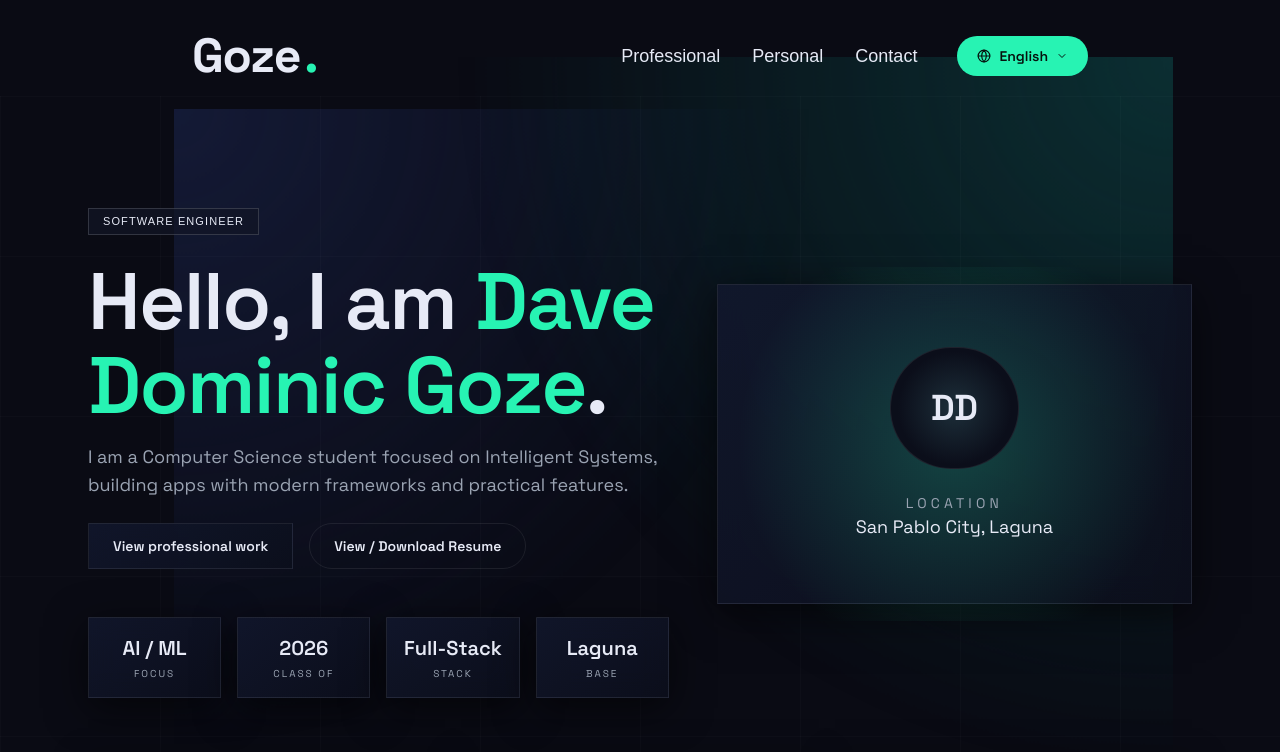
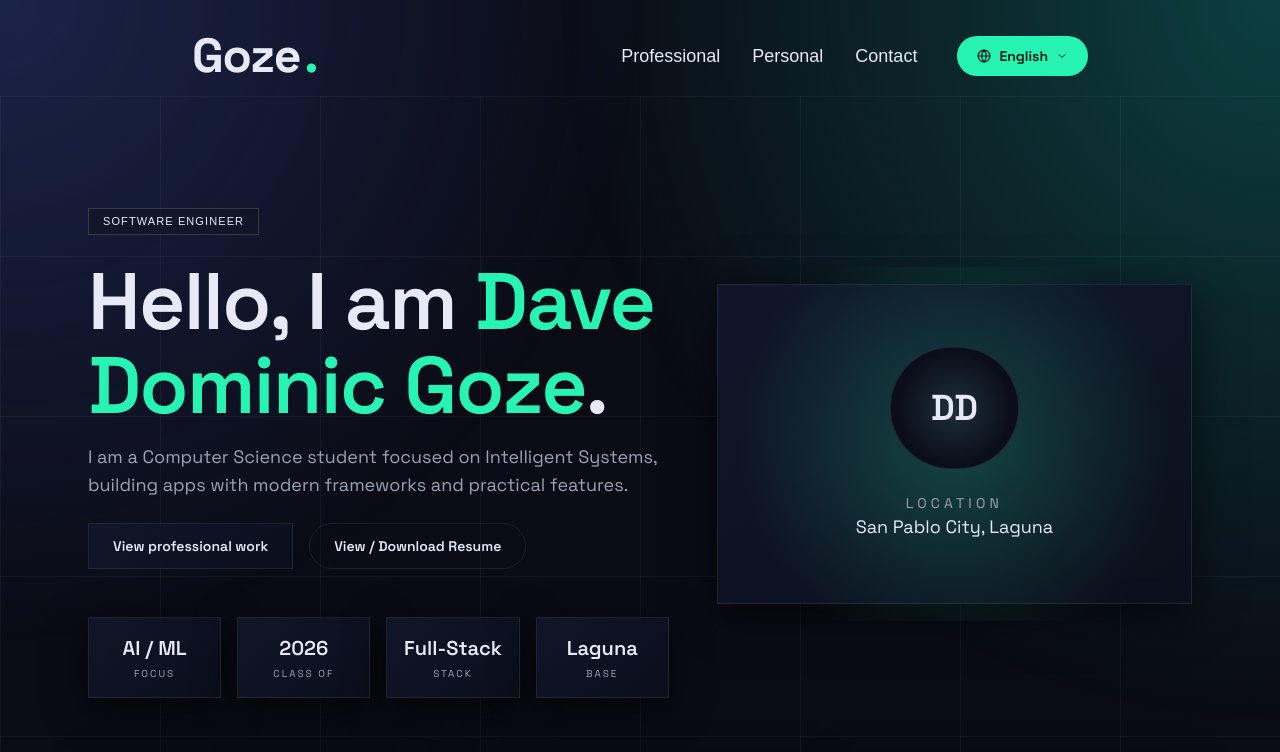
Before and after one commit to httpsdave/httpsdave, a Next.js app: page / in a window 1280 px wide. Shown: the top 752 px of the page. Built offline with nearby package versions, Linux system fonts and the light colour scheme; a web font is replaced by a local one.

Commit message:
Refine UI styles and disable background animations

```diff
--- a/src/app/globals.css
+++ b/src/app/globals.css
@@ -64,12 +64,10 @@ a {
 
 .app-shell::before {
   background: radial-gradient(circle 800px at 0% 0%, #1b244a 0%, transparent 80%);
-  animation: spotLeft 14s ease-in-out infinite alternate;
 }
 
 .app-shell::after {
   background: radial-gradient(circle 900px at 100% 0%, #0d3f40 0%, transparent 80%);
-  animation: spotRight 18s ease-in-out infinite alternate;
 }
 
 .skip-link {
@@ -91,8 +89,8 @@ a {
 }
 
 .bg-grid {
-  background-image: linear-gradient(rgba(255, 255, 255, 0.018) 1px, transparent 1px),
-    linear-gradient(90deg, rgba(255, 255, 255, 0.018) 1px, transparent 1px);
+  background-image: linear-gradient(rgba(255, 255, 255, 0.045) 1px, transparent 1px),
+    linear-gradient(90deg, rgba(255, 255, 255, 0.045) 1px, transparent 1px);
   background-size: 160px 160px;
 }
 
--- a/src/app/professional/page.tsx
+++ b/src/app/professional/page.tsx
@@ -51,24 +51,24 @@ export default function ProfessionalPage() {
             </div>
 
             <div className="flex items-center gap-6 mt-12! pt-6">
-              <button className="rounded-full border border-[color:var(--accent)] text-[color:var(--accent)] px-8 py-3 font-mono text-sm hover:bg-[color:var(--glow)] transition duration-300 flex items-center gap-2">
+              <button className="rounded-full border border-[color:var(--accent)] text-[color:var(--accent)] px-8 py-3 font-mono text-sm hover:bg-[color:var(--accent)] hover:text-[#0a0b14] transition duration-300 flex items-center gap-2">
                 VIEW CV <span>&gt;</span>
               </button>
 
               <div className="flex items-center gap-4">
-                <Link href="#" className="w-10 h-10 rounded-full border border-[color:var(--accent)] flex items-center justify-center text-[color:var(--accent)] hover:bg-[color:var(--glow)] transition duration-300">
+                <Link href="#" className="w-10 h-10 rounded-full border border-[color:var(--accent)] flex items-center justify-center text-[color:var(--accent)] hover:bg-[color:var(--accent)] hover:text-[#0a0b14] transition duration-300">
                   <FaFacebook size={16} />
                 </Link>
-                <Link href="#" className="w-10 h-10 rounded-full border border-[color:var(--accent)] flex items-center justify-center text-[color:var(--accent)] hover:bg-[color:var(--glow)] transition duration-300">
+                <Link href="#" className="w-10 h-10 rounded-full border border-[color:var(--accent)] flex items-center justify-center text-[color:var(--accent)] hover:bg-[color:var(--accent)] hover:text-[#0a0b14] transition duration-300">
                   <FaInstagram size={16} />
                 </Link>
-                <Link href="#" className="w-10 h-10 rounded-full border border-[color:var(--accent)] flex items-center justify-center text-[color:var(--accent)] hover:bg-[color:var(--glow)] transition duration-300">
+                <Link href="#" className="w-10 h-10 rounded-full border border-[color:var(--accent)] flex items-center justify-center text-[color:var(--accent)] hover:bg-[color:var(--accent)] hover:text-[#0a0b14] transition duration-300">
                   <FaYoutube size={16} />
                 </Link>
-                <Link href="#" className="w-10 h-10 rounded-full border border-[color:var(--accent)] flex items-center justify-center text-[color:var(--accent)] hover:bg-[color:var(--glow)] transition duration-300">
+                <Link href="#" className="w-10 h-10 rounded-full border border-[color:var(--accent)] flex items-center justify-center text-[color:var(--accent)] hover:bg-[color:var(--accent)] hover:text-[#0a0b14] transition duration-300">
                   <FaLinkedin size={16} />
                 </Link>
-                <Link href="#" className="w-10 h-10 rounded-full border border-[color:var(--accent)] flex items-center justify-center text-[color:var(--accent)] hover:bg-[color:var(--glow)] transition duration-300">
+                <Link href="#" className="w-10 h-10 rounded-full border border-[color:var(--accent)] flex items-center justify-center text-[color:var(--accent)] hover:bg-[color:var(--accent)] hover:text-[#0a0b14] transition duration-300">
                   <FaGithub size={16} />
                 </Link>
               </div>
```
